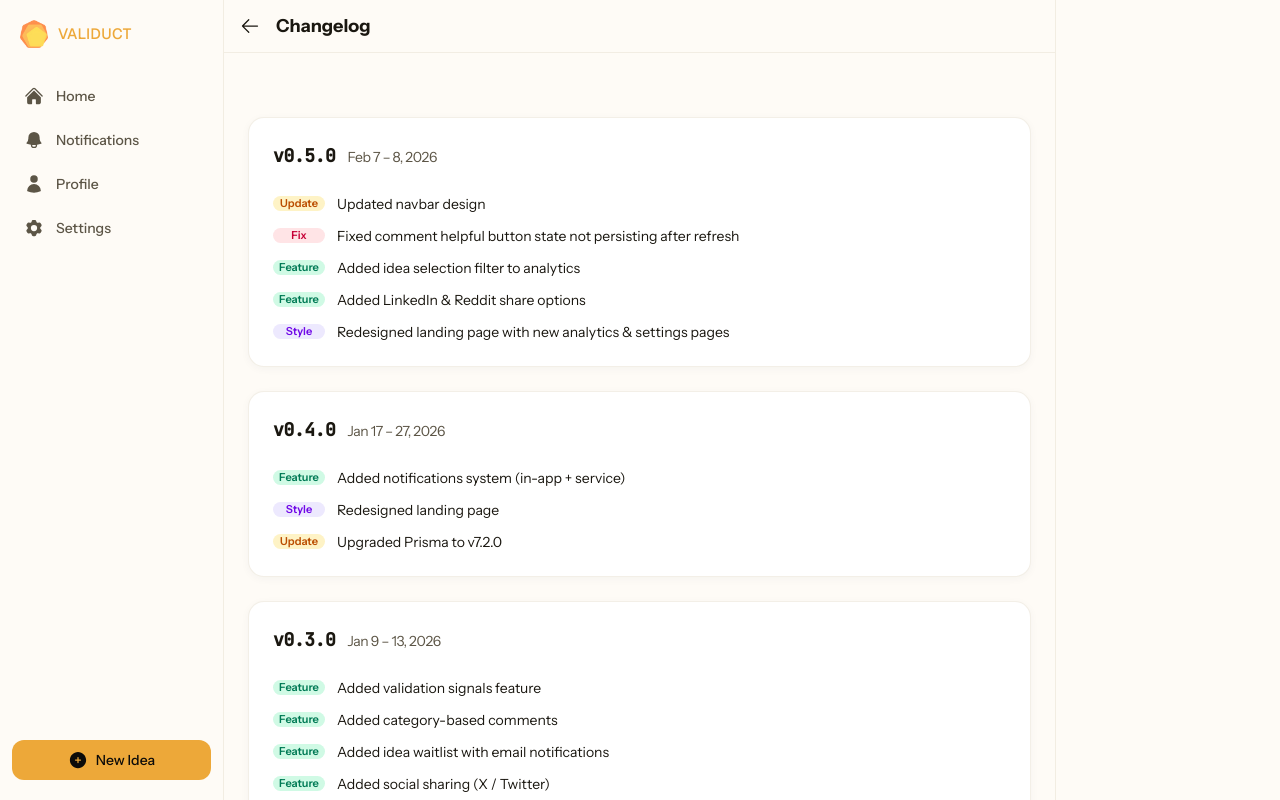
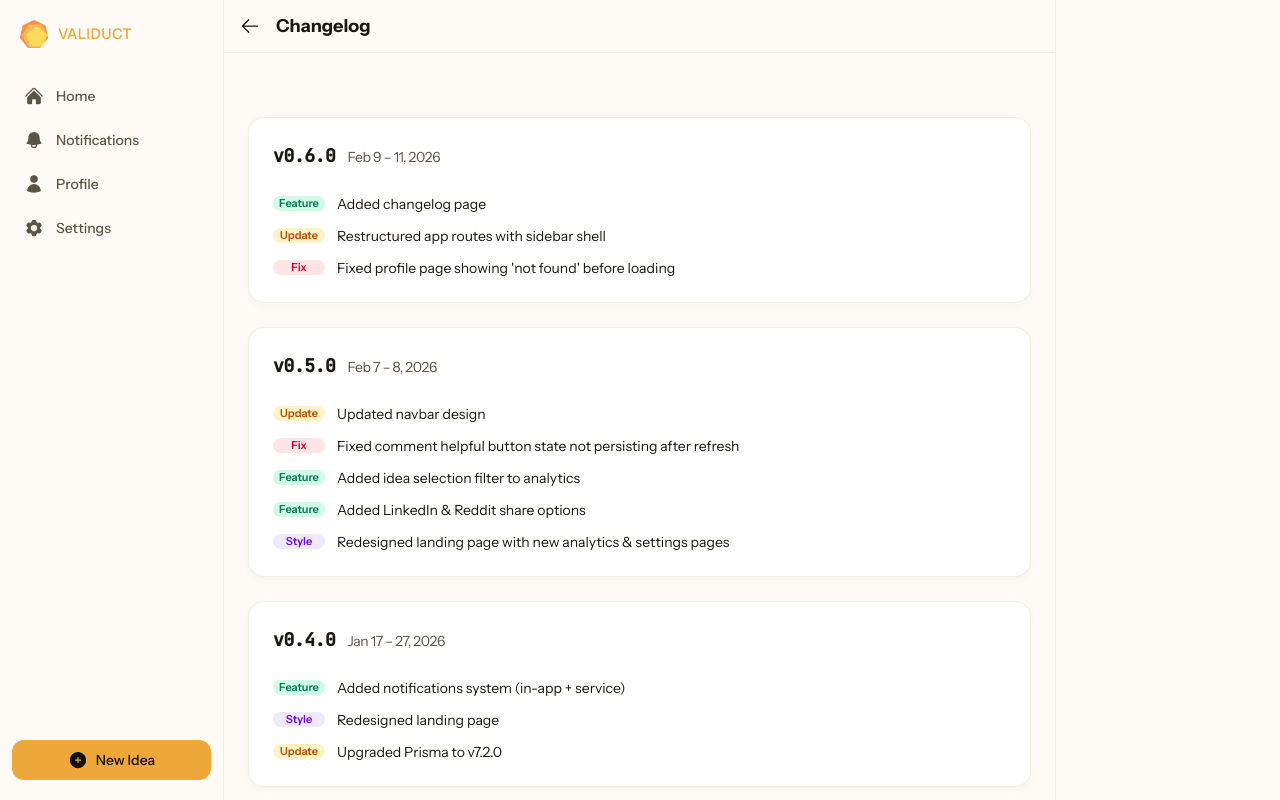
Before and after one commit to Ayroid/validuct, a Next.js app in the folder frontend/: page /change-logs in a window 1280 px wide. Shown: the top 800 px of the page. Built offline with nearby package versions, Linux system fonts and the light colour scheme; no server answers.

Commit message:
update: change logs

```diff
--- a/frontend/app/(app)/change-logs/page.tsx
+++ b/frontend/app/(app)/change-logs/page.tsx
@@ -31,6 +31,15 @@ const badgeLabels: Record<ChangeType, string> = {
 };
 
 const changelog: Version[] = [
+	{
+		version: "v0.6.0",
+		date: "Feb 9 – 11, 2026",
+		changes: [
+			{ type: "feat", text: "Added changelog page" },
+			{ type: "update", text: "Restructured app routes with sidebar shell" },
+			{ type: "fix", text: "Fixed profile page showing 'not found' before loading" },
+		],
+	},
 	{
 		version: "v0.5.0",
 		date: "Feb 7 – 8, 2026",
```
